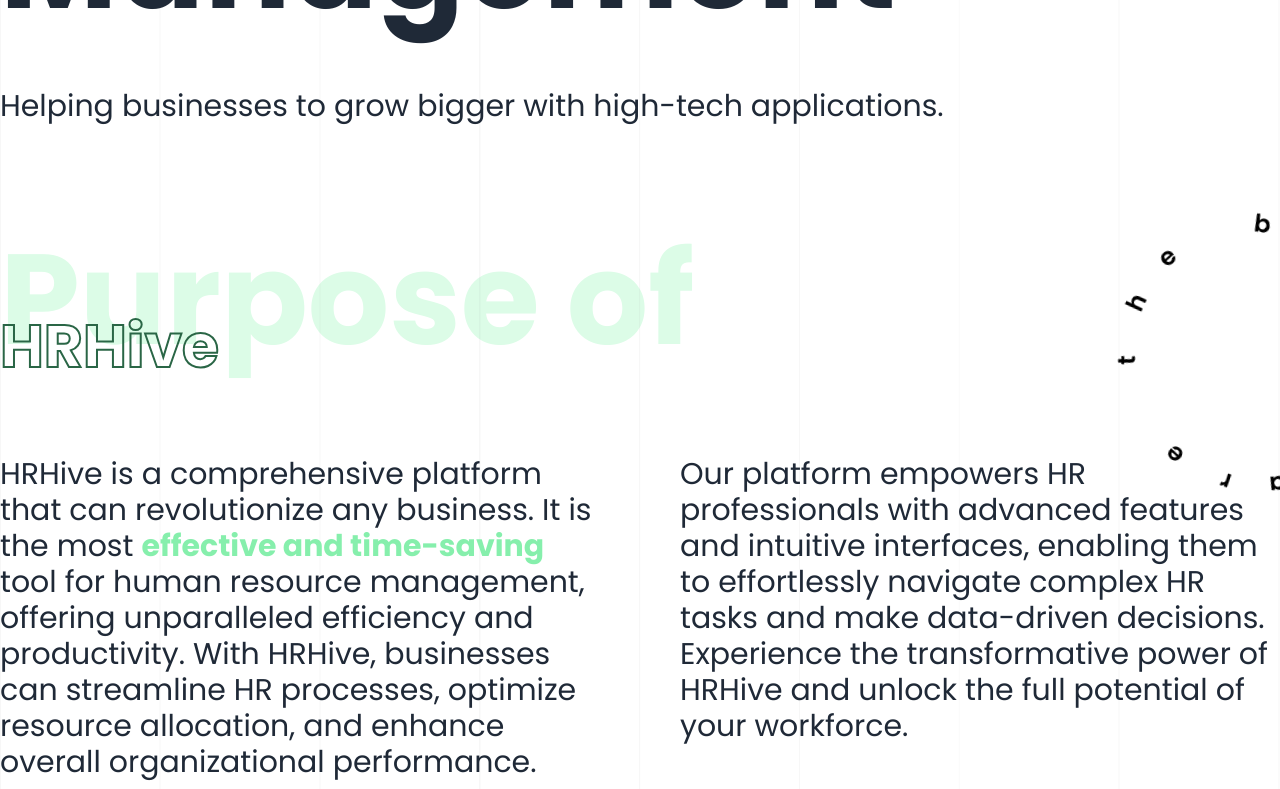
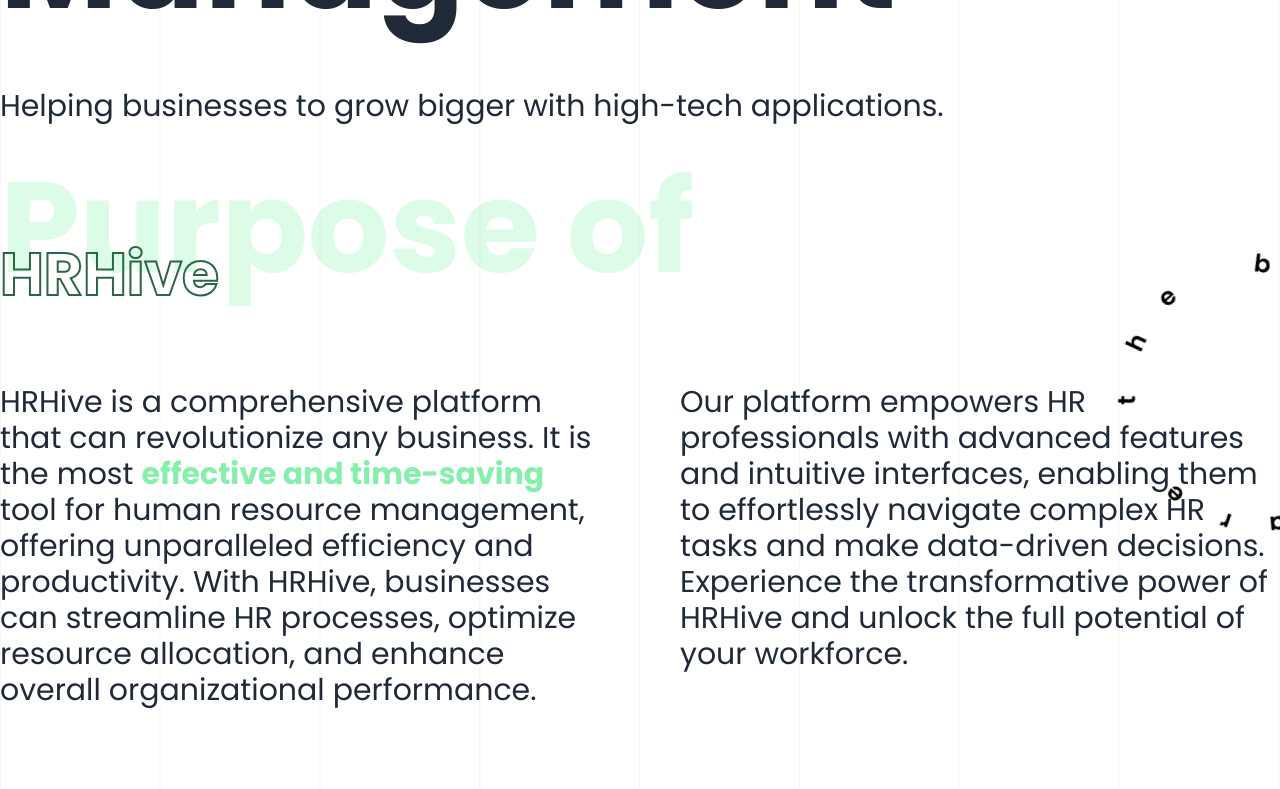
Before and after one commit to nasimrifat101/HRHive-Client, a React (Vite) app: page / in a window 1280 px wide. Shown: the part 820-1609 px from the top of the page. Built offline with nearby package versions, Linux system fonts and the light colour scheme.

Commit message:
[Compo/name/change] Vision is now purpose

```diff
--- a/src/home/homeponents/Banner.tsx
+++ b/src/home/homeponents/Banner.tsx
@@ -1,7 +1,7 @@
 import circle from "../../assets/circle.svg";
 const Banner = () => {
   return (
-    <div className="min-h-screen max-w-screen-2xl mx-auto relative">
+    <div className="min-h-screen max-w-screen-2xl mx-auto relative mb-10">
       <div className="space-y-5 pt-20">
         <p className="text-9xl font-bold">Creating</p>
         <p className="text-9xl font-bold">
--- a/src/home/homeponents/Purpose.tsx
+++ b/src/home/homeponents/Purpose.tsx
@@ -1,7 +1,7 @@
 import { useEffect } from 'react';
 import weBest from '../../assets/weBest.svg'
 
-const Vision = () => {
+const Purpose = () => {
   useEffect(() => {
     const animateWords = () => {
       const words = document.querySelectorAll('.glow');
@@ -19,7 +19,7 @@
   }, []);
 
   return (
-    <div className="min-h-screen relative pt-28 overflow-hidden">
+    <div className="min-h-screen relative my-10 overflow-hidden">
       <div className="max-w-screen-2xl mx-auto">
         <p className="text-9xl font-bold text-green-100 -z-10 absolute">
           Purpose of
@@ -70,4 +70,4 @@
   );
 };
 
-export default Vision;
+export default Purpose;
```
Also changed, not shown: src/home/Home.tsx (line endings or trailing spaces).
